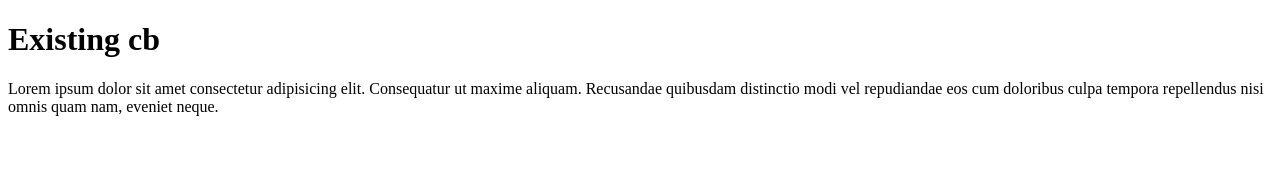
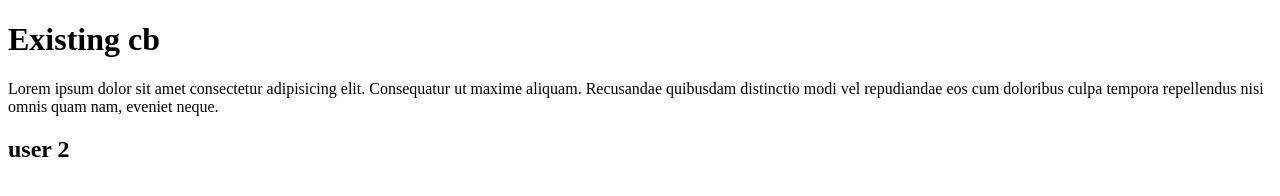
Before and after one commit to Dharanish-2006/lsn-2, a plain HTML site: page index.html in a window 1280 px wide. Drawn offline with Linux system fonts and the light colour scheme.

Commit message:
Update index.html

```diff
--- a/index.html
+++ b/index.html
@@ -8,5 +8,6 @@
 <body>
     <h1>Existing cb</h1>
     <p>Lorem ipsum dolor sit amet consectetur adipisicing elit. Consequatur ut maxime aliquam. Recusandae quibusdam distinctio modi vel repudiandae eos cum doloribus culpa tempora repellendus nisi omnis quam nam, eveniet neque.</p>
+    <h2>user 2</h2>
 </body>
 </html>
```
